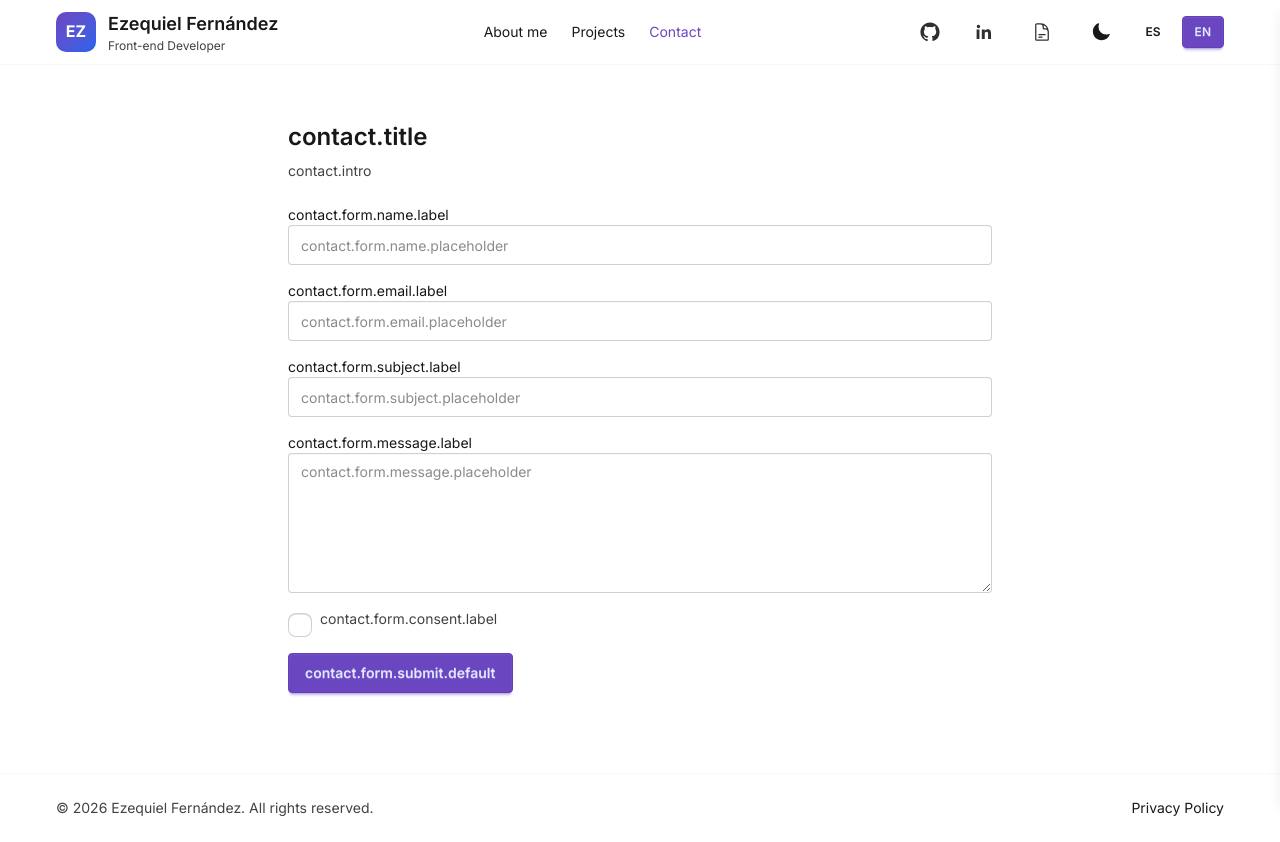
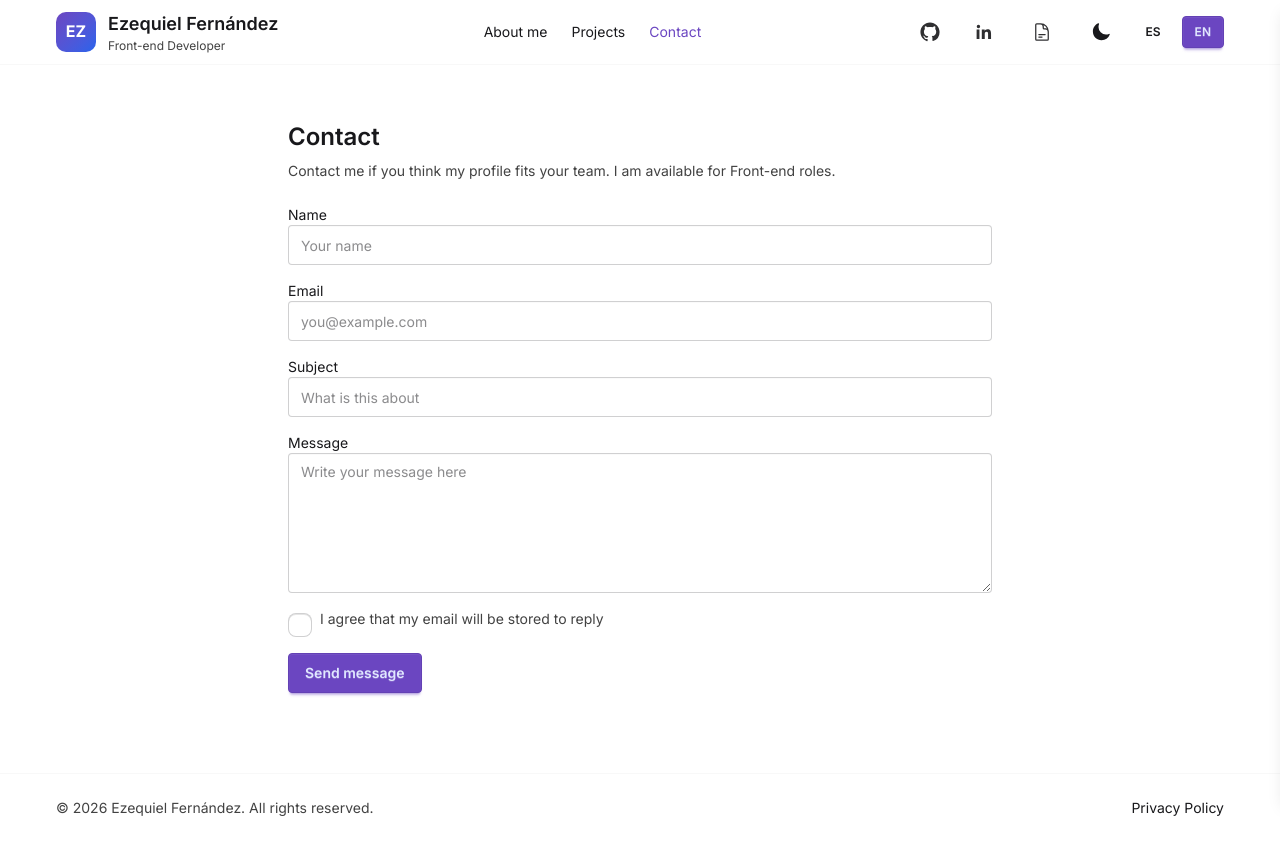
Before and after one commit to ezefernandezyf/my-portfolio, a React (Vite) app: page /contact in a window 1280 px wide. Built offline with nearby package versions, Linux system fonts and the light colour scheme; no server answers.

Commit message:
feat(i18n): enhance localization for abilities and update contact page translations

```diff
--- a/src/components/TechCategories/TechCategories.tsx
+++ b/src/components/TechCategories/TechCategories.tsx
@@ -20,6 +20,11 @@ type Props = {
 
 export const TechCategories = ({ categories, abilities }: Props) => {
   const { t } = useTranslation('aboutpage');
+
+  const translatedAbilitiesRaw = t('abilities.items', { returnObjects: true }) as unknown;
+  const hasTranslatedAbilities =
+    Array.isArray(translatedAbilitiesRaw) && translatedAbilitiesRaw.length > 0;
+  const translatedAbilities = hasTranslatedAbilities ? (translatedAbilitiesRaw as string[]) : null;
 
   return (
     <>
@@ -56,7 +61,19 @@ export const TechCategories = ({ categories, abilities }: Props) => {
         </h3>
 
         <div className="grid grid-cols-1 gap-4">
-          {abilities.map((abi, idx) => {
+
+          {translatedAbilities ? (
+            <div key="abilities-translated">
+              <ul role="list" className="flex flex-wrap gap-2">
+                {translatedAbilities.map((ab) => (
+                  <li key={ab}>
+                    <TechChip name={ab} showIcon={false} />
+                  </li>
+                ))}
+              </ul>
+            </div>
+          ) : (
+            abilities.map((abi, idx) => {
               const listKey = abi.title ?? abi.titleKey ?? `abilities-${idx}`;
               return (
                 <div key={listKey}>
@@ -75,7 +92,8 @@ export const TechCategories = ({ categories, abilities }: Props) => {
                   </ul>
                 </div>
               );
-          })}
+            })
+          )}
         </div>
       </div>
     </>
--- a/src/data/about.ts
+++ b/src/data/about.ts
@@ -46,6 +46,8 @@ export const about = {
     },
   ],
 
+  abilitiesKey: 'abilities.items',
+
   projects: [
     {
       id: 'cinelab',
--- a/src/locales/en/aboutpage.json
+++ b/src/locales/en/aboutpage.json
@@ -44,7 +44,17 @@
     "tools": "Tools"
   },
   "abilities": {
-    "title": "Professional skills"
+    "title": "Professional skills",
+    "items": [
+      "Clear communication",
+      "Problem solving",
+      "Analytical thinking",
+      "Modular architecture",
+      "Teamwork",
+      "Scrum / Kanban",
+      "Continuous learning",
+      "Autonomy"
+    ]
   },
   "availability": "Availability: immediate, flexible schedule."
 }
--- a/src/locales/en/contact.json
+++ b/src/locales/en/contact.json
@@ -6,7 +6,7 @@
     }
   },
   "title": "Contact",
-  "intro": "If you have a project, question or proposal, write me using the form below.",
+  "intro": "Contact me if you think my profile fits your team. I am available for Front-end roles.",
   "form": {
     "name": {
       "label": "Name",
--- a/src/locales/es/aboutpage.json
+++ b/src/locales/es/aboutpage.json
@@ -44,7 +44,17 @@
     "tools": "Herramientas"
   },
   "abilities": {
-    "title": "Habilidades profesionales"
+    "title": "Habilidades profesionales",
+    "items": [
+      "Comunicación clara",
+      "Resolución de problemas",
+      "Pensamiento analítico",
+      "Arquitectura modular",
+      "Trabajo en equipo",
+      "Scrum / Kanban",
+      "Aprendizaje continuo",
+      "Autonomía"
+    ]
   },
   "availability": "Disponibilidad: inmediata, horario flexible."
 }
--- a/src/locales/es/contact.json
+++ b/src/locales/es/contact.json
@@ -6,7 +6,7 @@
     }
   },
   "title": "Contacto",
-  "intro": "Si tenés un proyecto, consulta o propuesta, escribime usando el siguiente formulario.",
+  "intro": "Contactame si creés que mi perfil encaja en tu equipo. Estoy disponible para roles Front-end.",
   "form": {
     "name": {
       "label": "Nombre",
--- a/src/pages/ContactPage.tsx
+++ b/src/pages/ContactPage.tsx
@@ -9,14 +9,13 @@ export const ContactPage = (): React.JSX.Element => {
   const { t } = useTranslation('contact');
 
   const contactSchema = z.object({
-    name: z.string().min(2, t('contact.form.name.validation_min')),
-    email: z.email(t('contact.form.email.validation')),
-    subject: z.string().min(4, t('contact.form.subject.validation_min')),
-    message: z.string().min(10, t('contact.form.message.validation_min')),
-    consent: z
-      .boolean()
-      .refine((val) => val === true, { message: t('contact.form.consent.validation') }),
+    name: z.string().min(2, t('form.name.validation_min')),
+    email: z.string().email(t('form.email.validation')),
+    subject: z.string().min(4, t('form.subject.validation_min')),
+    message: z.string().min(10, t('form.message.validation_min')),
+    consent: z.boolean().refine((val) => val === true, { message: t('form.consent.validation') }),
   });
+
   type ContactFormData = z.infer<typeof contactSchema>;
 
   const endpoint = import.meta.env.VITE_CONTACT_FORM_ENDPOINT as string | undefined;
@@ -40,7 +39,7 @@ export const ContactPage = (): React.JSX.Element => {
     setErrorMessage(null);
 
     if (!endpoint) {
-      setErrorMessage(t('contact.errors.no_endpoint'));
+      setErrorMessage(t('errors.no_endpoint'));
       setStatus('error');
       return;
     }
@@ -72,7 +71,7 @@ export const ContactPage = (): React.JSX.Element => {
       reset();
     } catch (err) {
       console.error('Contact submit error:', err);
-      setErrorMessage(err instanceof Error ? err.message : t('contact.errors.send_failed'));
+      setErrorMessage(err instanceof Error ? err.message : t('errors.send_failed'));
       setStatus('error');
     }
   };
@@ -88,21 +87,21 @@ export const ContactPage = (): React.JSX.Element => {
       <main className="site-container pb-12 pt-8">
         <div className="mx-auto w-full px-4 sm:px-6 lg:px-8 max-w-3xl">
           <header className="mb-6">
-            <h1 className="text-2xl font-semibold">{t('contact.title')}</h1>
-            <p className="text-sm text-muted mt-2">{t('contact.intro')}</p>
+            <h1 className="text-2xl font-semibold">{t('title')}</h1>
+            <p className="text-sm text-muted mt-2">{t('intro')}</p>
           </header>
 
           <section>
             <form onSubmit={handleSubmit(onSubmit)} noValidate className="space-y-4">
               <div>
                 <label htmlFor="name" className="block text-sm font-medium">
-                  {t('contact.form.name.label')}
+                  {t('form.name.label')}
                 </label>
                 <input
                   id="name"
                   {...register('name')}
                   className="input w-full"
-                  placeholder={t('contact.form.name.placeholder')}
+                  placeholder={t('form.name.placeholder')}
                   aria-invalid={!!errors.name}
                 />
                 {errors.name && (
@@ -114,14 +113,14 @@ export const ContactPage = (): React.JSX.Element => {
 
               <div>
                 <label htmlFor="email" className="block text-sm font-medium">
-                  {t('contact.form.email.label')}
+                  {t('form.email.label')}
                 </label>
                 <input
                   id="email"
                   type="email"
                   {...register('email')}
                   className="input w-full"
-                  placeholder={t('contact.form.email.placeholder')}
+                  placeholder={t('form.email.placeholder')}
                   aria-invalid={!!errors.email}
                 />
                 {errors.email && (
@@ -133,13 +132,13 @@ export const ContactPage = (): React.JSX.Element => {
 
               <div>
                 <label htmlFor="subject" className="block text-sm font-medium">
-                  {t('contact.form.subject.label')}
+                  {t('form.subject.label')}
                 </label>
                 <input
                   id="subject"
                   {...register('subject')}
                   className="input w-full"
-                  placeholder={t('contact.form.subject.placeholder')}
+                  placeholder={t('form.subject.placeholder')}
                   aria-invalid={!!errors.subject}
                 />
                 {errors.subject && (
@@ -151,14 +150,14 @@ export const ContactPage = (): React.JSX.Element => {
 
               <div>
                 <label htmlFor="message" className="block text-sm font-medium">
-                  {t('contact.form.message.label')}
+                  {t('form.message.label')}
                 </label>
                 <textarea
                   id="message"
                   {...register('message')}
                   rows={6}
                   className="textarea w-full"
-                  placeholder={t('contact.form.message.placeholder')}
+                  placeholder={t('form.message.placeholder')}
                   aria-invalid={!!errors.message}
                 />
                 {errors.message && (
@@ -176,7 +175,7 @@ export const ContactPage = (): React.JSX.Element => {
                   className="checkbox mt-1"
                 />
                 <label htmlFor="consent" className="text-sm text-muted">
-                  {t('contact.form.consent.label')}
+                  {t('form.consent.label')}
                 </label>
               </div>
               {errors.consent && (
@@ -192,20 +191,18 @@ export const ContactPage = (): React.JSX.Element => {
                   disabled={isSubmitting || status === 'sending'}
                   aria-busy={isSubmitting || status === 'sending'}
                 >
-                  {status === 'sending'
-                    ? t('contact.form.submit.sending')
-                    : t('contact.form.submit.default')}
+                  {status === 'sending' ? t('form.submit.sending') : t('form.submit.default')}
                 </button>
               </div>
 
               {status === 'success' && (
                 <p role="status" className="text-sm text-success">
-                  {t('contact.status.success')}
+                  {t('status.success')}
                 </p>
               )}
               {status === 'error' && errorMessage && (
                 <p role="alert" className="text-sm text-error">
-                  {t('contact.status.error_prefix')} {errorMessage}
+                  {t('status.error_prefix')} {errorMessage}
                 </p>
               )}
             </form>
```
Also changed, not shown: src/setupTests.ts (+4 -13 lines), 1 other file (tests, documents, lock files or other folders). Lines whose indentation alone changed are shown as unchanged.
